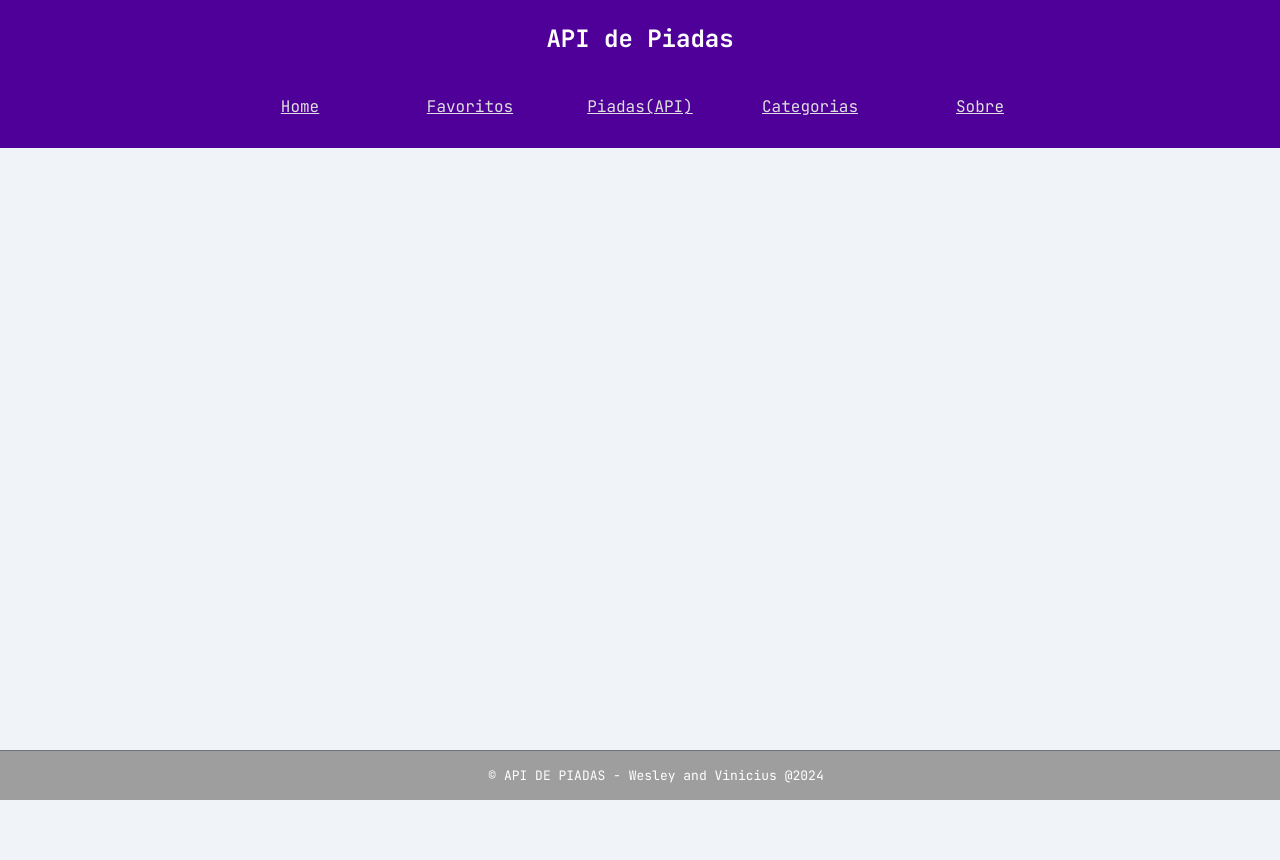
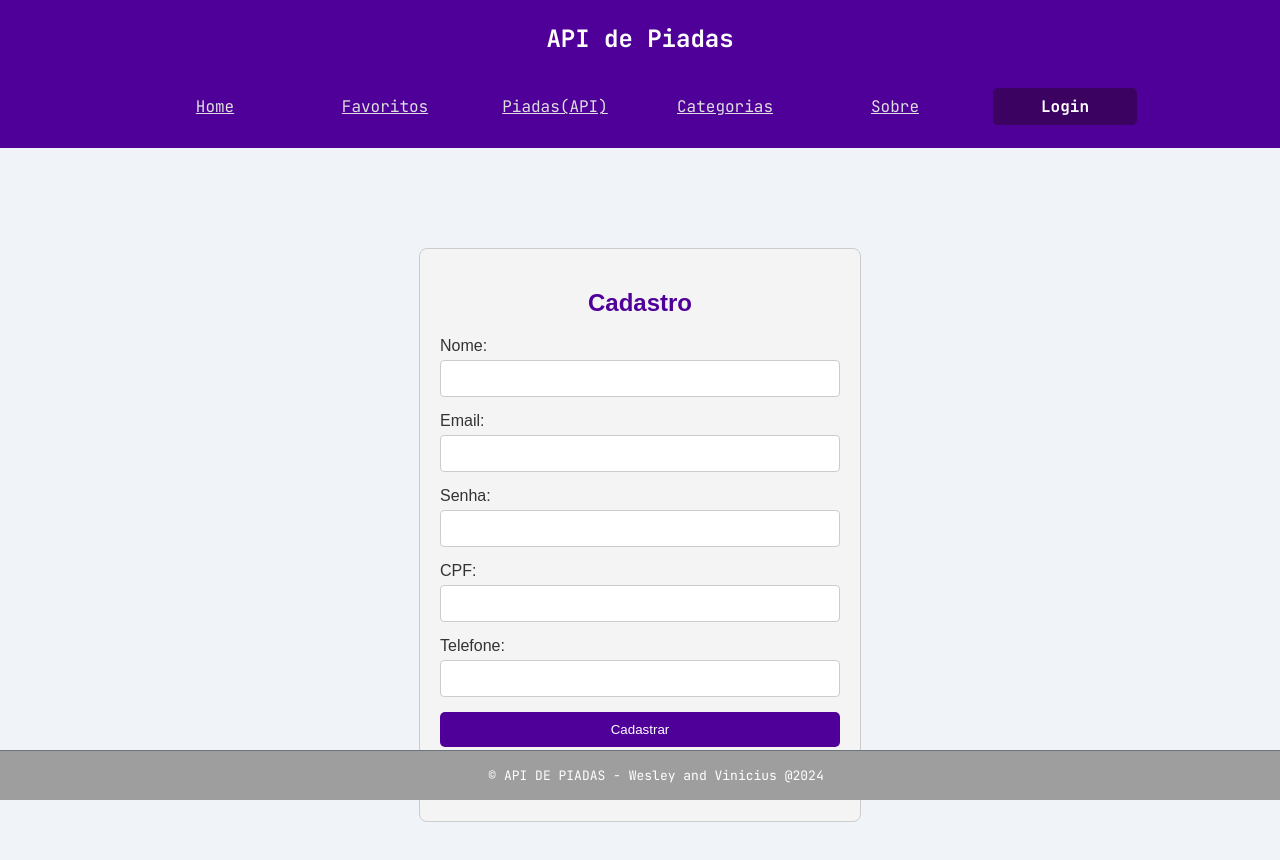
Before and after one commit to ANIFOXY/Trabalho_FullStack_React, a React (Vite) app: page /cadastro in a window 1280 px wide. Shown: the top 860 px of the page. Before the commit the page ends 800 px from the top, so only its background shows below. Built offline with nearby package versions, Linux system fonts and the light colour scheme.

Commit message:
tela de login e cadastro criadas

```diff
--- a/package.json
+++ b/package.json
@@ -13,7 +13,8 @@
     "axios": "^1.7.7",
     "react": "^18.3.1",
     "react-dom": "^18.3.1",
-    "react-router-dom": "^6.26.1"
+    "react-router-dom": "^6.26.1",
+    "trabalho-fullstack-react": "file:"
   },
   "devDependencies": {
     "@eslint/js": "^9.9.0",
--- a/src/App.jsx
+++ b/src/App.jsx
@@ -4,10 +4,11 @@ import Footer from "./components/Footer";
 import Header from "./components/Header";
 import About from "./pages/About";
 import Home from "./pages/Home";
-import ApiJoke from "./pages/ApiJoke"
-import Categories from "./pages/Categories"
-import Favorites from "./pages/Favorites.jsx"
-import axios from 'axios';
+import ApiJoke from "./pages/ApiJoke";
+import Categories from "./pages/Categories";
+import Favorites from "./pages/Favorites.jsx";
+import Login from "./pages/Login";
+import Cadastro from "./pages/Cadastro";
 
 
 function App() {
@@ -21,6 +22,8 @@ function App() {
         <Route path='/ApiJoke' element={<ApiJoke />}/>
         <Route path='/categories' element={<Categories />}/>
         <Route path='/favorites' element ={<Favorites />}/>
+        <Route path='/login' element ={<Login />}/>
+        <Route path='/cadastro' element ={<Cadastro />}/>
       </Routes>
 
       <Footer />
--- a/src/components/Header/index.jsx
+++ b/src/components/Header/index.jsx
@@ -22,6 +22,9 @@ export default function Header() {
                     <li className="nav-item">
                         <Link to="/about" className="nav-link">Sobre</Link>
                     </li>
+                    <li className="nav-item">
+                        <Link to="/login" className="nav-link button-login">Login</Link>
+                    </li>
                 </ul>
             </nav>
         </header>
--- a/src/components/Header/styles.css
+++ b/src/components/Header/styles.css
@@ -2,7 +2,6 @@
 
 body {
     margin: 0px;
-
 }
 
 .header {
@@ -30,7 +29,6 @@ body {
     list-style: none;
     padding: 0;
     display: flex;
-
 }
 
 .nav-item {
@@ -49,6 +47,20 @@ body {
 
 .nav-link:hover {
     background-color: #e9ecef;
-    color: #0056b3;
+    color: #7e22e7;
     border-radius: 0.25rem;
 }
+
+.button-login {
+    background-color: #3b0261; /* Cor de fundo */
+    color: white; /* Cor do texto */
+    padding: 0.5rem 3rem; /* Espaçamento */
+    border-radius: 5px; /* Bordas arredondadas */
+    text-decoration: none; /* Remove o sublinhado */
+    font-weight: bold; /* Fonte em negrito */
+    transition: background-color 0.3s; /* Efeito de transição */
+}
+
+.button-login:hover {
+    background-color: #5a0792; /* Cor de fundo ao passar o mouse */
+}
--- /dev/null
+++ b/src/pages/Cadastro/index.jsx
@@ -0,0 +1,89 @@
+import React, { useState } from 'react';
+import "./styles.css";
+
+const Cadastro = () => {
+    const [name, setName] = useState('');
+    const [email, setEmail] = useState('');
+    const [password, setPassword] = useState('');
+    const [cpf, setCpf] = useState('');
+    const [phone, setPhone] = useState('');
+
+    const handleSubmit = (e) => {
+        e.preventDefault();
+        // Adicione a lógica de cadastro aqui
+        console.log('Nome:', name);
+        console.log('Email:', email);
+        console.log('Senha:', password);
+        console.log('CPF:', cpf);
+        console.log('Telefone:', phone);
+    };
+
+    return (
+        <div className="cadastro-wrapper">
+            <h2 className="cadastro-title">Cadastro</h2>
+            <form className="cadastro-form" onSubmit={handleSubmit}>
+                <div className="cadastro-input-group">
+                    <label htmlFor="name" className="cadastro-label">Nome:</label>
+                    <input
+                        type="text"
+                        id="name"
+                        className="cadastro-input"
+                        value={name}
+                        onChange={(e) => setName(e.target.value)}
+                        required
+                    />
+                </div>
+                <div className="cadastro-input-group">
+                    <label htmlFor="email" className="cadastro-label">Email:</label>
+                    <input
+                        type="email"
+                        id="email"
+                        className="cadastro-input"
+                        value={email}
+                        onChange={(e) => setEmail(e.target.value)}
+                        required
+                    />
+                </div>
+                <div className="cadastro-input-group">
+                    <label htmlFor="password" className="cadastro-label">Senha:</label>
+                    <input
+                        type="password"
+                        id="password"
+                        className="cadastro-input"
+                        value={password}
+                        onChange={(e) => setPassword(e.target.value)}
+                        required
+                    />
+                </div>
+                <div className="cadastro-input-group">
+                    <label htmlFor="cpf" className="cadastro-label">CPF:</label>
+                    <input
+                        type="text"
+                        id="cpf"
+                        className="cadastro-input"
+                        value={cpf}
+                        onChange={(e) => setCpf(e.target.value)}
+                        required
+                    />
+                </div>
+                <div className="cadastro-input-group">
+                    <label htmlFor="phone" className="cadastro-label">Telefone:</label>
+                    <input
+                        type="text"
+                        id="phone"
+                        className="cadastro-input"
+                        value={phone}
+                        onChange={(e) => setPhone(e.target.value)}
+                        required
+                    />
+                </div>
+                <button type="submit" className="cadastro-submit-button">Cadastrar</button>
+            </form>
+            <p className="cadastro-login-prompt">
+                Já tem uma conta? <a href="/login" className="cadastro-login-link">Faça login</a>
+            </p>
+        </div>
+    );
+};
+
+export default Cadastro;
--- /dev/null
+++ b/src/pages/Cadastro/styles.css
@@ -0,0 +1,62 @@
+.cadastro-wrapper {
+    max-width: 400px;
+    margin: 100px auto;
+    padding: 20px;
+    border: 1px solid #ccc;
+    border-radius: 8px;
+    background-color: #f4f4f4;
+}
+
+
+.cadastro-title {
+    text-align: center;
+    color: #4f0099;
+}
+
+.cadastro-form {
+    display: flex;
+    flex-direction: column;
+}
+
+.cadastro-input-group {
+    margin-bottom: 15px;
+}
+
+.cadastro-label {
+    display: block;
+    margin-bottom: 5px;
+    color: #333;
+}
+
+.cadastro-input {
+    width: 100%;
+    padding: 10px;
+    border: 1px solid #ccc;
+    border-radius: 4px;
+    box-sizing: border-box;
+}
+
+
+.cadastro-submit-button {
+    background-color: #4f0099; /* Cor de fundo */
+    color: white; /* Cor do texto */
+    padding: 10px;
+    border: none;
+    border-radius: 5px;
+    cursor: pointer;
+    transition: background-color 0.3s;
+}
+
+.cadastro-submit-button:hover {
+    background-color: #6a1b9a; /* Cor ao passar o mouse */
+}
+
+.cadastro-login-prompt {
+    text-align: center;
+    margin-top: 15px;
+}
+
+.cadastro-login-link {
+    color: #4f0099;
+    text-decoration: underline;
+}
--- /dev/null
+++ b/src/pages/Login/index.jsx
@@ -0,0 +1,50 @@
+import React, { useState } from 'react';
+import "./styles.css";
+
+const Login = () => {
+    const [email, setEmail] = useState('');
+    const [password, setPassword] = useState('');
+
+    const handleSubmit = (e) => {
+        e.preventDefault();
+        // Adicione a lógica de autenticação aqui
+        console.log('Email:', email);
+        console.log('Password:', password);
+    };
+
+    return (
+        <div className="login-wrapper">
+            <h2 className="login-title">Login</h2>
+            <form className="login-form" onSubmit={handleSubmit}>
+                <div className="login-input-group">
+                    <label htmlFor="email" className="login-label">Email:</label>
+                    <input
+                        type="email"
+                        id="email"
+                        className="login-input"
+                        value={email}
+                        onChange={(e) => setEmail(e.target.value)}
+                        required
+                    />
+                </div>
+                <div className="login-input-group">
+                    <label htmlFor="password" className="login-label">Senha:</label>
+                    <input
+                        type="password"
+                        id="password"
+                        className="login-input"
+                        value={password}
+                        onChange={(e) => setPassword(e.target.value)}
+                        required
+                    />
+                </div>
+                <button type="submit" className="login-submit-button">Entrar</button>
+            </form>
+            <p className="login-register-prompt">
+                Ainda não tem login? <a href="/cadastro" className="login-register-link">Cadastre-se</a>
+            </p>
+        </div>
+    );
+};
+
+export default Login;
--- /dev/null
+++ b/src/pages/Login/styles.css
@@ -0,0 +1,61 @@
+.login-wrapper {
+    max-width: 400px;
+    margin: 200px auto;
+    padding: 20px;
+    border: 1px solid #ccc;
+    border-radius: 8px;
+    background-color: #f4f4f4;
+}
+
+.login-title {
+    text-align: center;
+    color: #4f0099;
+}
+
+.login-form {
+    display: flex;
+    flex-direction: column;
+}
+
+.login-input-group {
+    margin-bottom: 15px;
+}
+
+.login-label {
+    display: block;
+    margin-bottom: 5px;
+    color: #333;
+}
+
+.login-input {
+    width: 100%;
+    padding: 10px; /* Adiciona preenchimento interno */
+    border: 1px solid #ccc;
+    border-radius: 4px;
+    box-sizing: border-box; /* Inclui padding e border na largura total */
+}
+
+
+.login-submit-button {
+    background-color: #4f0099; /* Cor de fundo */
+    color: white; /* Cor do texto */
+    padding: 10px;
+    border: none;
+    border-radius: 5px;
+    cursor: pointer;
+    transition: background-color 0.3s;
+}
+
+.login-submit-button:hover {
+    background-color: #6a1b9a; /* Cor ao passar o mouse */
+}
+
+.login-register-prompt {
+    text-align: center;
+    margin-top: 15px;
+}
+
+.login-register-link {
+    color: #4f0099;
+    text-decoration: underline;
+}
```
Also changed, not shown: 1 other file (tests, documents, lock files or other folders).
